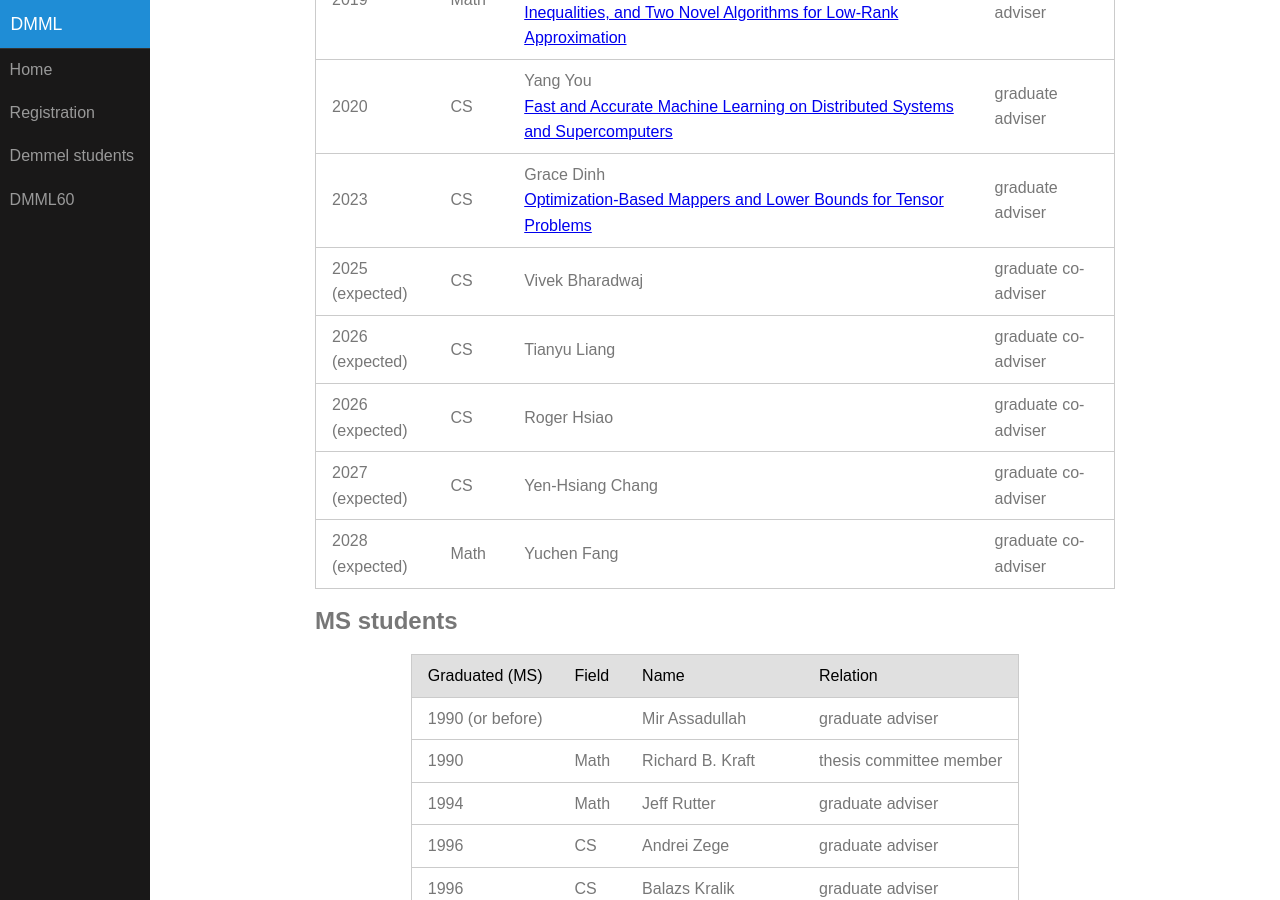
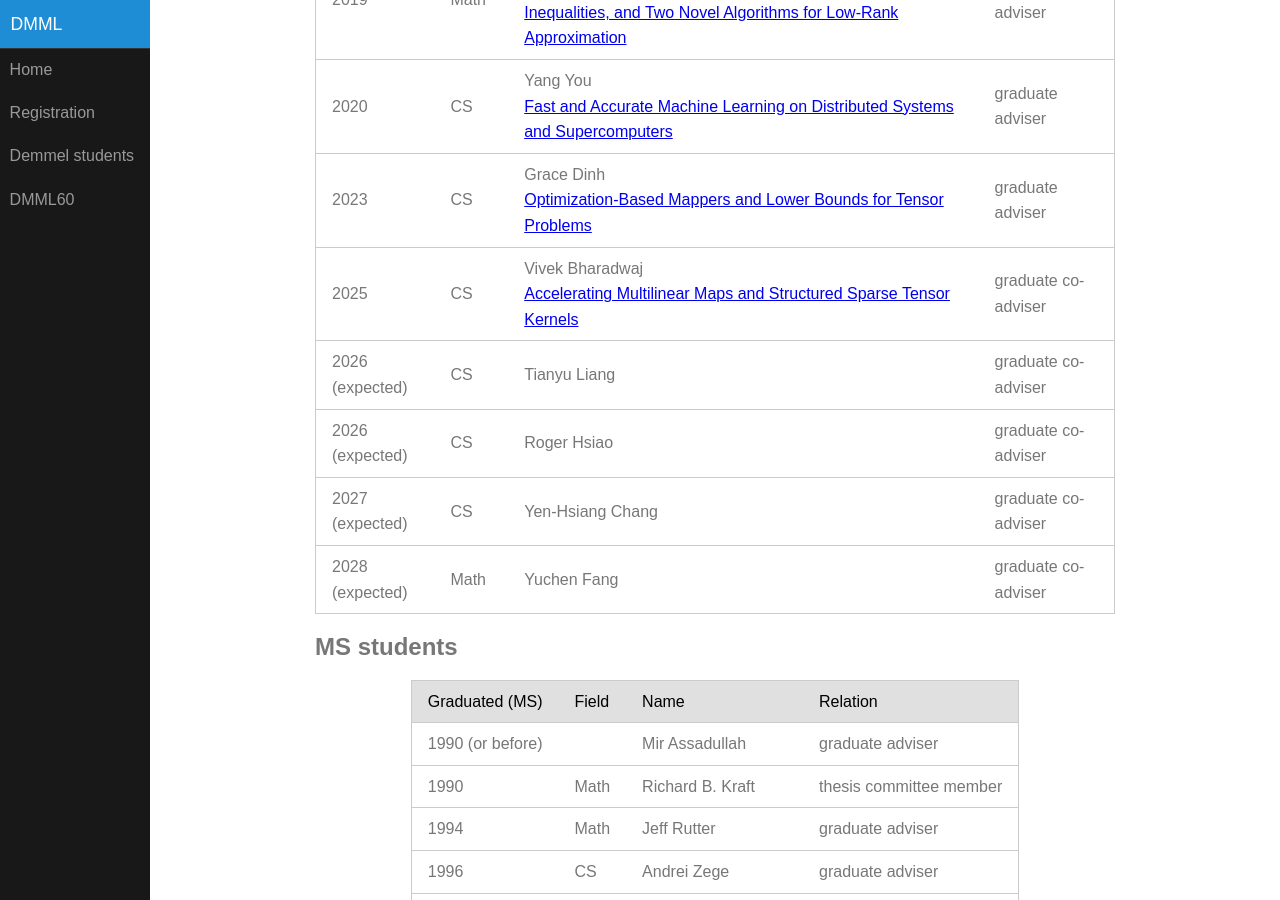
Before and after one commit to dbindel/dmml, a Jekyll site: the page built from students.html, in a window 1280 px wide and 900 px high, scrolled down 2926 px. Built offline with Jekyll 4.4.1, drawn with Linux system fonts in a browser that asks for light colours.

Commit message:
Update Vivek Bharadwaj (who has graduated).

```diff
--- a/_data/students.yml
+++ b/_data/students.yml
@@ -246,8 +246,10 @@ phd:
   name: Vivek Bharadwaj
   type: PhD
   field: CS
-  year: 2025 (expected)
+  year: 2025
   reln: graduate co-adviser
+  thesis: Accelerating Multilinear Maps and Structured Sparse Tensor Kernels
+  thesis_url: https://www2.eecs.berkeley.edu/Pubs/TechRpts/2025/EECS-2025-146.pdf
 -
   name: Tianyu Liang
   type: PhD
```
